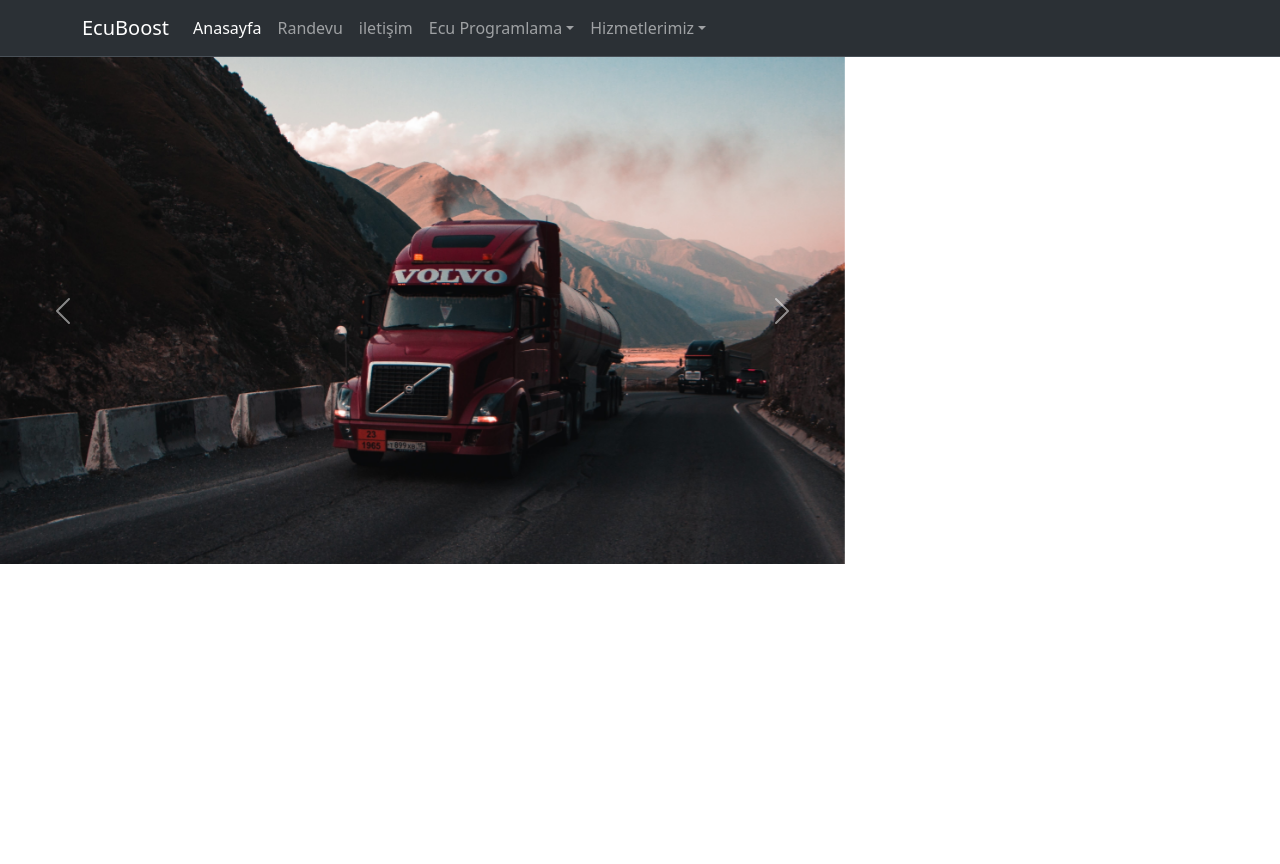
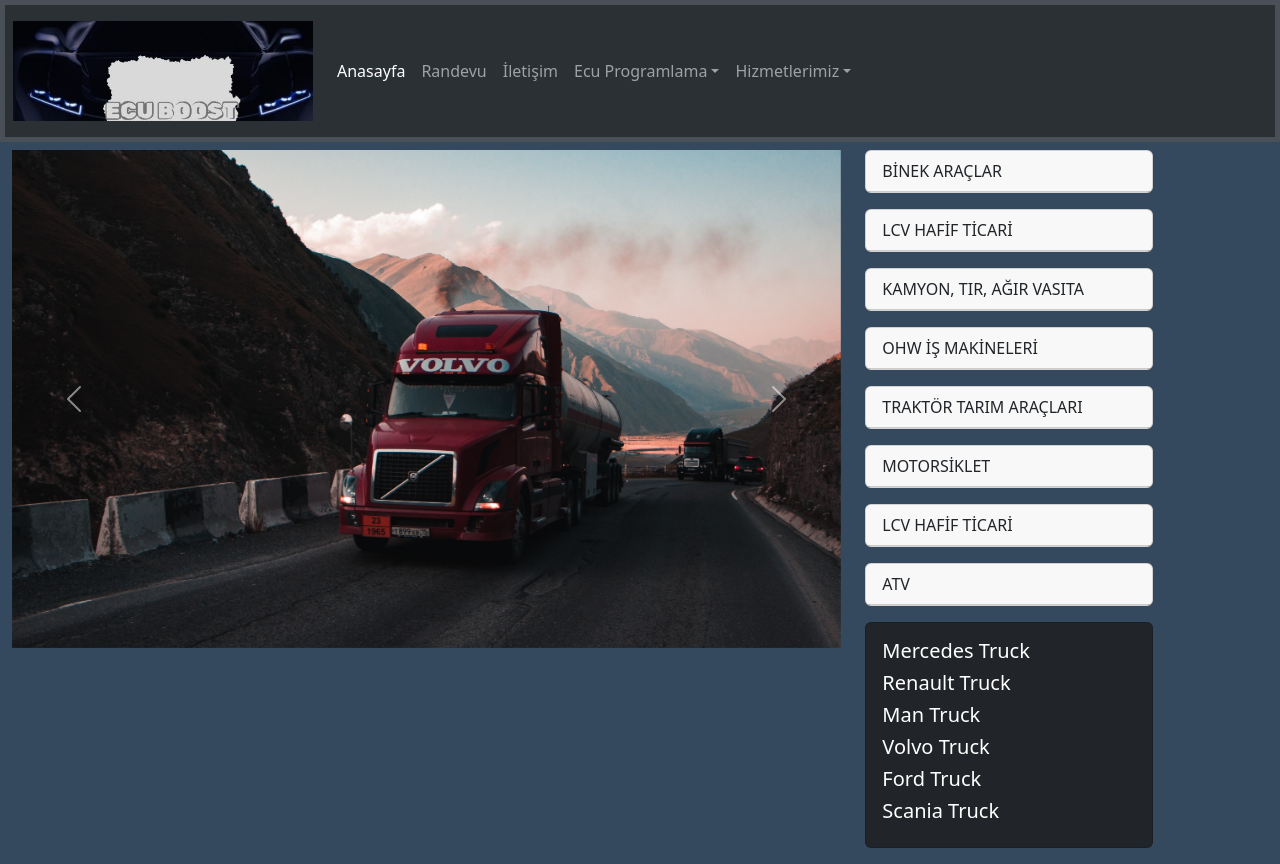
Before and after one commit to AliCanKANBOLAT/repeat-info-rrd, a React (Vite) app: page / in a window 1280 px wide. Before the commit the page ends 800 px from the top, so only its background shows below. Built offline with nearby package versions, Linux system fonts and the light colour scheme.

Commit message:
the new web site has created

```diff
--- a/src/Navbar.jsx
+++ b/src/Navbar.jsx
@@ -1,18 +1,24 @@
-import { NavLink, Link } from 'react-router-dom';
+import { NavLink } from 'react-router-dom';
+import EcuBoostLogo from "./components/images/EcuBoostLogo.jpg";
+
+const navbarStyle = {
+  backgroundImage: `url(${EcuBoostLogo})`,
+  backgroundSize: 'cover',
+  backgroundPosition: 'center',
+  backgroundRepeat: 'no-repeat',
+  width: '300px',
+  height: '100px',
+};
 
 export default function Navbar() {
   return (
-    <>
-      <nav className="navbar navbar-expand-lg bg-body-tertiary bg-dark border-bottom border-body"
-      data-bs-theme="dark">
-         <div className="container" >
-        <Link className="navbar-brand" to="/">EcuBoost</Link>
-         <button className="navbar-toggler" type="button" data-bs-toggle="collapse"
-         data-bs-target="#navbarNavDropdown" aria-controls="navbarNavDropdown"
-            aria-expanded="false" aria-label="Toggle navigation">
+    <nav className="navbar navbar-expand-lg bg-body-tertiary bg-dark border-bottom border-body  border border-5" data-bs-theme="dark">
+      <div className="container-fluid m-2" style={{ paddingLeft: '0' }}>
+        <div className="navbar-brand" style={navbarStyle}></div>
+        <button className="navbar-toggler" type="button" data-bs-toggle="collapse" data-bs-target="#navbarNavDropdown" aria-controls="navbarNavDropdown" aria-expanded="false" aria-label="Toggle navigation">
           <span className="navbar-toggler-icon"></span>
         </button>
-        <div className="collapse navbar-collapse" id="navbarNavDropdown">
+        <div className="collapse navbar-collapse" id="navbarNavDropdown" style={{ width: '50%' }}>
           <ul className="navbar-nav">
             <li className="nav-item">
               <NavLink className="nav-link active" aria-current="page" to="/">Anasayfa</NavLink>
@@ -21,41 +27,38 @@
               <NavLink className="nav-link" to="/Randevu">Randevu</NavLink>
             </li>
             <li className="nav-item">
-         <NavLink className="nav-link" to="/Iletisim">iletişim</NavLink>
+              <NavLink className="nav-link" to="/Iletisim">İletişim</NavLink>
             </li>
-        <li className="nav-item dropdown" >
-         <NavLink className="nav-link dropdown-toggle" to="/Ecu-Programlama" role="button"
-         data-bs-toggle="dropdown" aria-expanded="false">
+            <li className="nav-item dropdown">
+              <NavLink className="nav-link dropdown-toggle" to="/Ecu-Programlama" role="button" data-bs-toggle="dropdown" aria-expanded="false">
                 Ecu Programlama
               </NavLink>
-          <ul className="dropdown-menu ">
-            <li><NavLink className="dropdown-item" to="/Ecu-Programlama/Dimsport" style= {{backgroundColor:"black" }}>Dimsport</NavLink></li>
-            <li><NavLink className="dropdown-item" to="/Ecu-Programlama/MagicMotorsports" style= {{backgroundColor:"black"}}>MagicMotorsports</NavLink></li>
-            <li><NavLink className="dropdown-item" to="/Ecu-Programlama/Alientech" style= {{backgroundColor:"black"}}>Alientech</NavLink></li>
-            <li><NavLink className="dropdown-item" to="/Ecu-Programlama/AutoVei" style= {{backgroundColor:"black"}}>AutoVei</NavLink></li>
-            <li><NavLink className="dropdown-item" to="/Ecu-Programlama/Ozet" style= {{backgroundColor:"black"}}>Özet</NavLink></li>
+              <ul className="dropdown-menu">
+                <li><NavLink className="dropdown-item" to="/Ecu-Programlama/Dimsport">Dimsport</NavLink></li>
+                <li><NavLink className="dropdown-item" to="/Ecu-Programlama/MagicMotorsports">MagicMotorsports</NavLink></li>
+                <li><NavLink className="dropdown-item" to="/Ecu-Programlama/Alientech">Alientech</NavLink></li>
+                <li><NavLink className="dropdown-item" to="/Ecu-Programlama/AutoVei">AutoVei</NavLink></li>
+                <li><NavLink className="dropdown-item" to="/Ecu-Programlama/Ozet">Özet</NavLink></li>
               </ul>
             </li>
             <li className="nav-item dropdown">
-         <NavLink className="nav-link dropdown-toggle" to="/Hizmetlerimiz" role="button"
-         data-bs-toggle="dropdown" aria-expanded="false">
+              <NavLink className="nav-link dropdown-toggle" to="/Hizmetlerimiz" role="button" data-bs-toggle="dropdown" aria-expanded="false">
                 Hizmetlerimiz
               </NavLink>
               <ul className="dropdown-menu">
-            <li><NavLink className="dropdown-item" to="/Hizmetlerimiz/Chiptuning" style= {{backgroundColor:"black"}}>Chiptuning</NavLink></li>
-            <li><NavLink className="dropdown-item" to="/Hizmetlerimiz/ArizaTespiti" style= {{backgroundColor:"black"}}>Arıza Tespiti ve çözümü</NavLink></li>
-            <li><NavLink className="dropdown-item" to="/Hizmetlerimiz/AdblueDpfEgr" style= {{backgroundColor:"black"}}>Adblue/DPF/EGR çözümleri</NavLink></li>
-            <li><NavLink className="dropdown-item" to="/Hizmetlerimiz/hizLimiti" style= {{backgroundColor:"black"}}>Hız Limit kaldırma</NavLink></li>
-            <li><NavLink className="dropdown-item" to="/Hizmetlerimiz/lambdaSistemi" style= {{backgroundColor:"black"}}>Lambda sistem çözümleri</NavLink></li>
-            <li><NavLink className="dropdown-item" to="/Hizmetlerimiz/burblesPopcorn" style= {{backgroundColor:"black"}}>Burbles&Popcorn</NavLink></li>
-            <li><NavLink className="dropdown-item" to="/Hizmetlerimiz/dsgKart" style= {{backgroundColor:"black"}}>DSG Şanzıman Kartı Güncellemesi</NavLink></li>
-            <li><NavLink className="dropdown-item" to="/Hizmetlerimiz/Paramlama" style= {{backgroundColor:"black"}}>Paramlama</NavLink></li>
+                <li><NavLink className="dropdown-item" to="/Hizmetlerimiz/Chiptuning">Chiptuning</NavLink></li>
+                <li><NavLink className="dropdown-item" to="/Hizmetlerimiz/ArizaTespiti">Arıza Tespiti ve Çözümü</NavLink></li>
+                <li><NavLink className="dropdown-item" to="/Hizmetlerimiz/AdblueDpfEgr">Adblue/DPF/EGR Çözümleri</NavLink></li>
+                <li><NavLink className="dropdown-item" to="/Hizmetlerimiz/hizLimiti">Hız Limit Kaldırma</NavLink></li>
+                <li><NavLink className="dropdown-item" to="/Hizmetlerimiz/lambdaSistemi">Lambda Sistem Çözümleri</NavLink></li>
+                <li><NavLink className="dropdown-item" to="/Hizmetlerimiz/burblesPopcorn">Burbles&Popcorn</NavLink></li>
+                <li><NavLink className="dropdown-item" to="/Hizmetlerimiz/dsgKart">DSG Şanzıman Kartı Güncellemesi</NavLink></li>
+                <li><NavLink className="dropdown-item" to="/Hizmetlerimiz/Paramlama">Paramlama</NavLink></li>
               </ul>
             </li>
           </ul>
         </div>
       </div>
     </nav>
-    </>
   );
 }
--- a/src/components/Anasayfa.jsx
+++ b/src/components/Anasayfa.jsx
@@ -1,9 +1,22 @@
 import MyCarousel from "./MyCarousel";
+import AnasayfaCards from "./AnasayfaCards";
+import cardsInfo from "./cardsInfo";
+import TruckBrands from "./TruckBrands";
 
-export default function AnaSayfa () {
-    return(
-        <>
-        <MyCarousel />
-        </>
-    )
-}
+export default function AnaSayfa() {
+    return (
+      <>
+        <div className="container-fluid"  style={{ backgroundColor: "#34495e" }}>
+        <div className="row">
+          <div className="col-sm-8 mt-2">
+            <MyCarousel />
+          </div>
+          <div className="col-sm-4 mt-2">
+            {cardsInfo.map((item,index) => (<AnasayfaCards key={index} value={item} />))}
+            <TruckBrands />
+          </div>
+        </div>
+        </div>
+      </>
+    );
+  }
--- /dev/null
+++ b/src/components/AnasayfaCards.jsx
@@ -0,0 +1,29 @@
+import React, { useState } from "react";
+
+export default function AnasayfaCards(props) {
+  const [isHovered, setIsHovered] = useState(false);
+
+  const handleMouseEnter = () => {
+    setIsHovered(true);
+  };
+
+  const handleMouseLeave = () => {
+    setIsHovered(false);
+  };
+
+  return (
+    <>
+      <div
+        className={`card mb-3 ${isHovered ? "bg-black text-white" : ""}`}
+        style={{
+          maxWidth: "18rem",
+          transform: isHovered ? "scale(1.05)" : "",
+        }}
+        onMouseEnter={handleMouseEnter}
+        onMouseLeave={handleMouseLeave}
+      >
+        <div className={`card-header ${isHovered ? "bg-black text-white" : ""}`}>{props.value}</div>
+      </div>
+    </>
+  );
+}
--- a/src/components/MyCarousel.jsx
+++ b/src/components/MyCarousel.jsx
@@ -4,6 +4,7 @@
 import raceCar53 from "./images/raceCar53.jpg";
 import mercedesTruck from "./images/mercedesTruck.jpg";
 import volvoTruck from "./images/volvoTruck.jpg";
+
 
 
 export default function MyCarousel() {
@@ -19,7 +20,7 @@
 
   return (
     <div className="row">
-      <div className="col-sm-8">
+      <div className="col-sm-12">
         <div id="carouselExampleControlsNoTouching" className="carousel slide" data-bs-touch="false">
           <div className="carousel-inner">
             {images.map((image, index) => (
--- a/src/components/Randevu.jsx
+++ b/src/components/Randevu.jsx
@@ -31,7 +31,7 @@
   };
 
   return (
-    <div className="container-fluid bg-light" style={{ minHeight: '100vh' }}>
+    <div className="container-fluid" style={{ minHeight: '100vh'}}>
       <div className="row justify-content-center align-items-center" style={{ minHeight: '100vh' }}>
         <div className="col-md-6">
           <div className="card shadow-lg p-3 mb-5 bg-white rounded">
--- /dev/null
+++ b/src/components/TruckBrands.jsx
@@ -0,0 +1,16 @@
+export default function TruckBrands() {
+    return(
+        <>
+            <div className="card text-bg-dark mb-3" style={{ maxWidth: "18rem" }}>
+                <div className="card-body">
+                    <h5 className="card-text">Mercedes Truck</h5>
+                    <h5>Renault Truck</h5>
+                    <h5>Man Truck</h5>
+                    <h5>Volvo Truck</h5>
+                    <h5>Ford Truck</h5>
+                    <h5>Scania Truck</h5>
+                </div>
+            </div>
+        </>
+    )
+}
--- /dev/null
+++ b/src/components/cardsInfo.jsx
@@ -0,0 +1,12 @@
+const cardsInfo = [
+    "BİNEK ARAÇLAR",
+    "LCV HAFİF TİCARİ",
+    "KAMYON, TIR, AĞIR VASITA",
+    "OHW İŞ MAKİNELERİ",
+    "TRAKTÖR TARIM ARAÇLARI",
+    "MOTORSİKLET",
+    "LCV HAFİF TİCARİ",
+    "ATV"
+];
+
+export default cardsInfo;
```
Also changed, not shown: src/components/Footer.jsx (+10 -8 lines), src/components/İletisim.jsx (+28 -51 lines), src/components/images/.jpg (renamed from src/components/images/eECU BOOST.jpg), src/components/images/EcuBoostLogo.jpg (added). Lines whose indentation alone changed are shown as unchanged.
